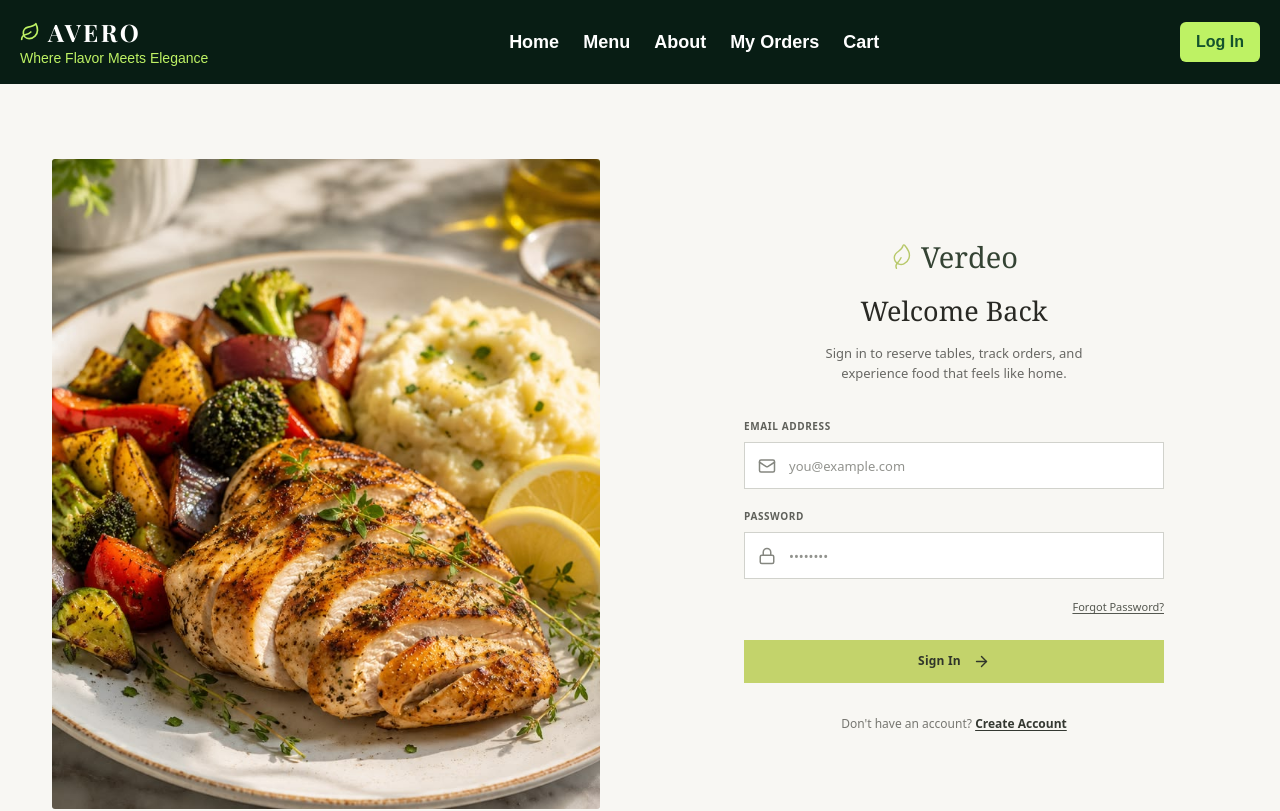
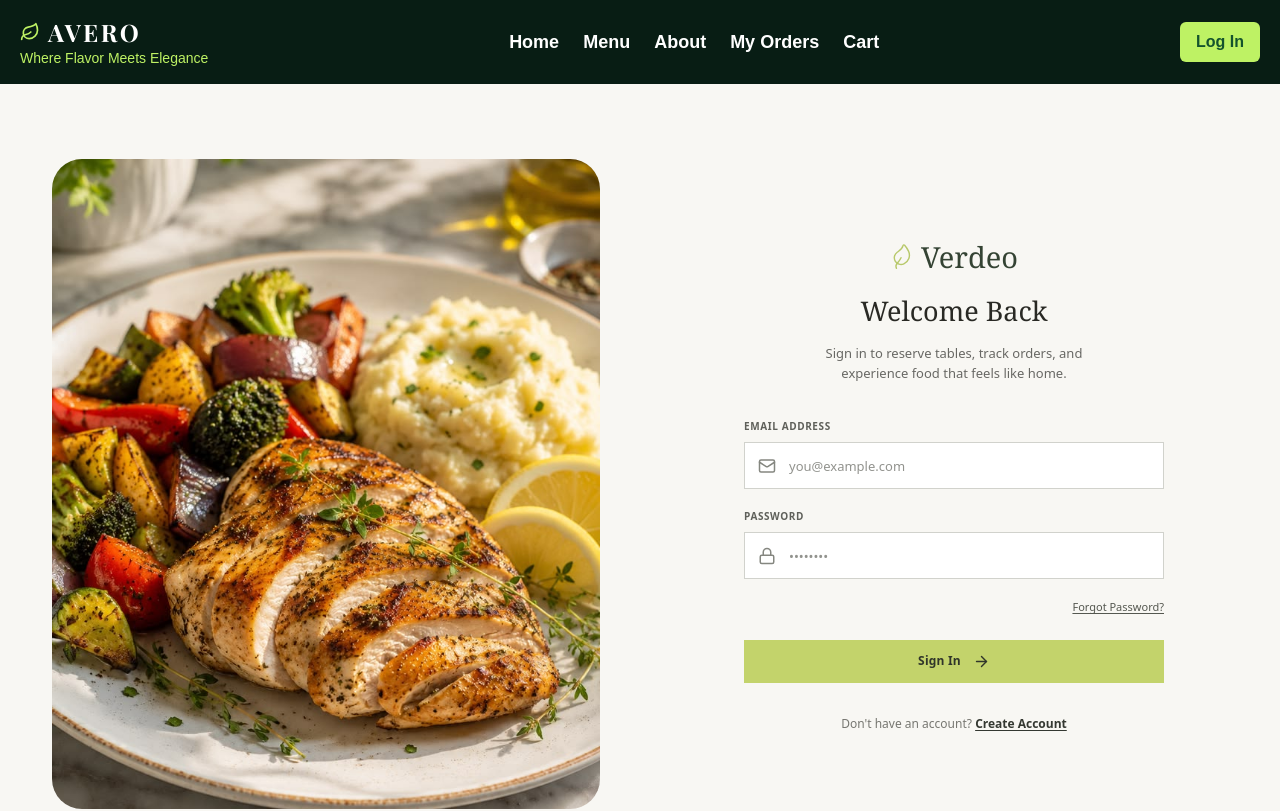
Before and after one commit to meram-amr/restaurant-ordering-app, a React (Vite) app in the folder frontend/: page /login in a window 1280 px wide. Shown: the top 811 px of the page. Built offline with nearby package versions, Linux system fonts and the light colour scheme; no server answers; a web font is replaced by a local one.

Commit message:
add backend and frontend

```diff
--- a/frontend/src/pages/Login.jsx
+++ b/frontend/src/pages/Login.jsx
@@ -90,7 +90,7 @@
             <img
               src="/public/Pasted image  .png"
               alt="Grilled salmon with vegetables"
-              className="h-full w-full object-cover"
+              className="h-full w-full object-cover rounded-[30px]"
             />
           </div>
 
```
